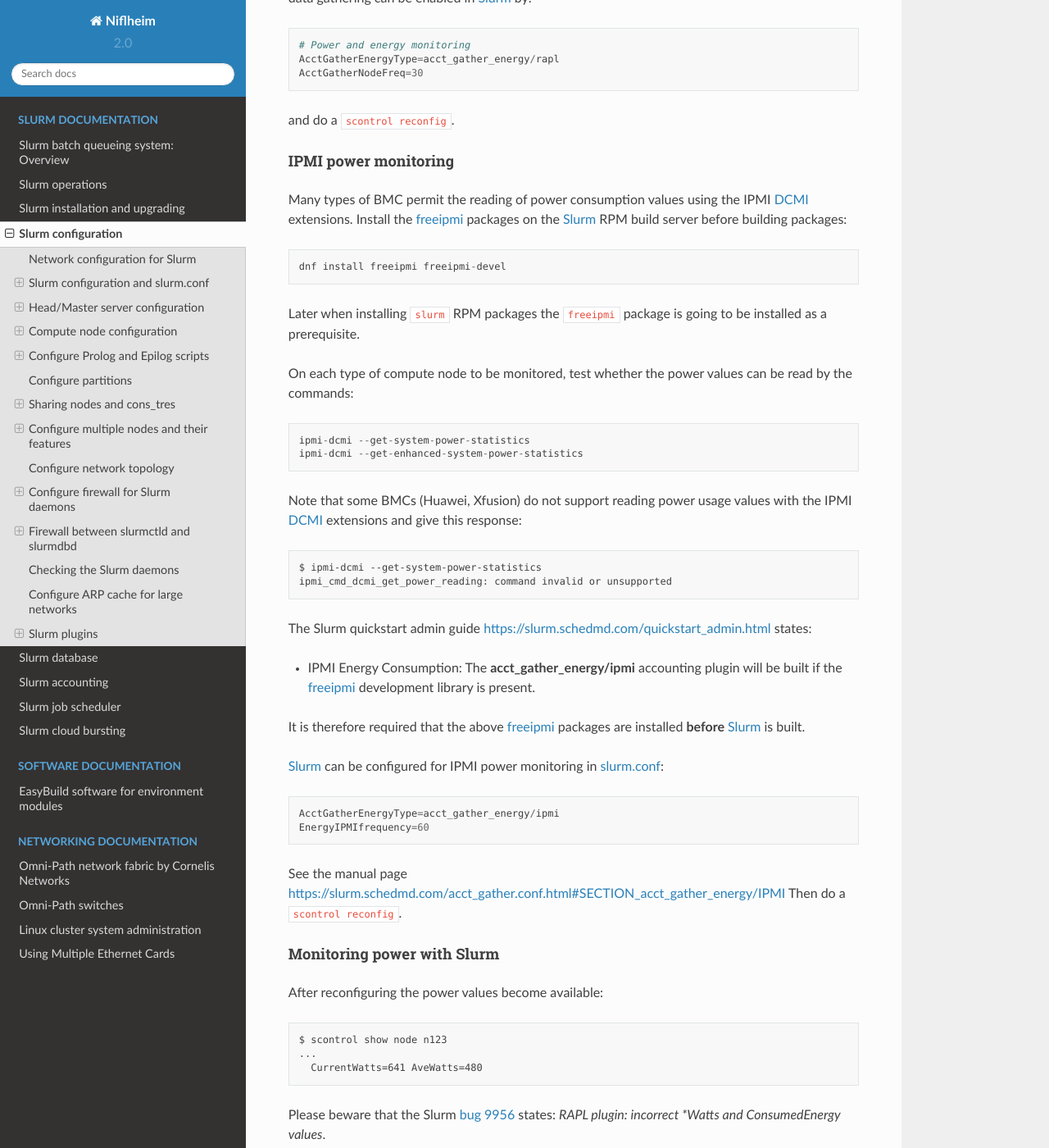
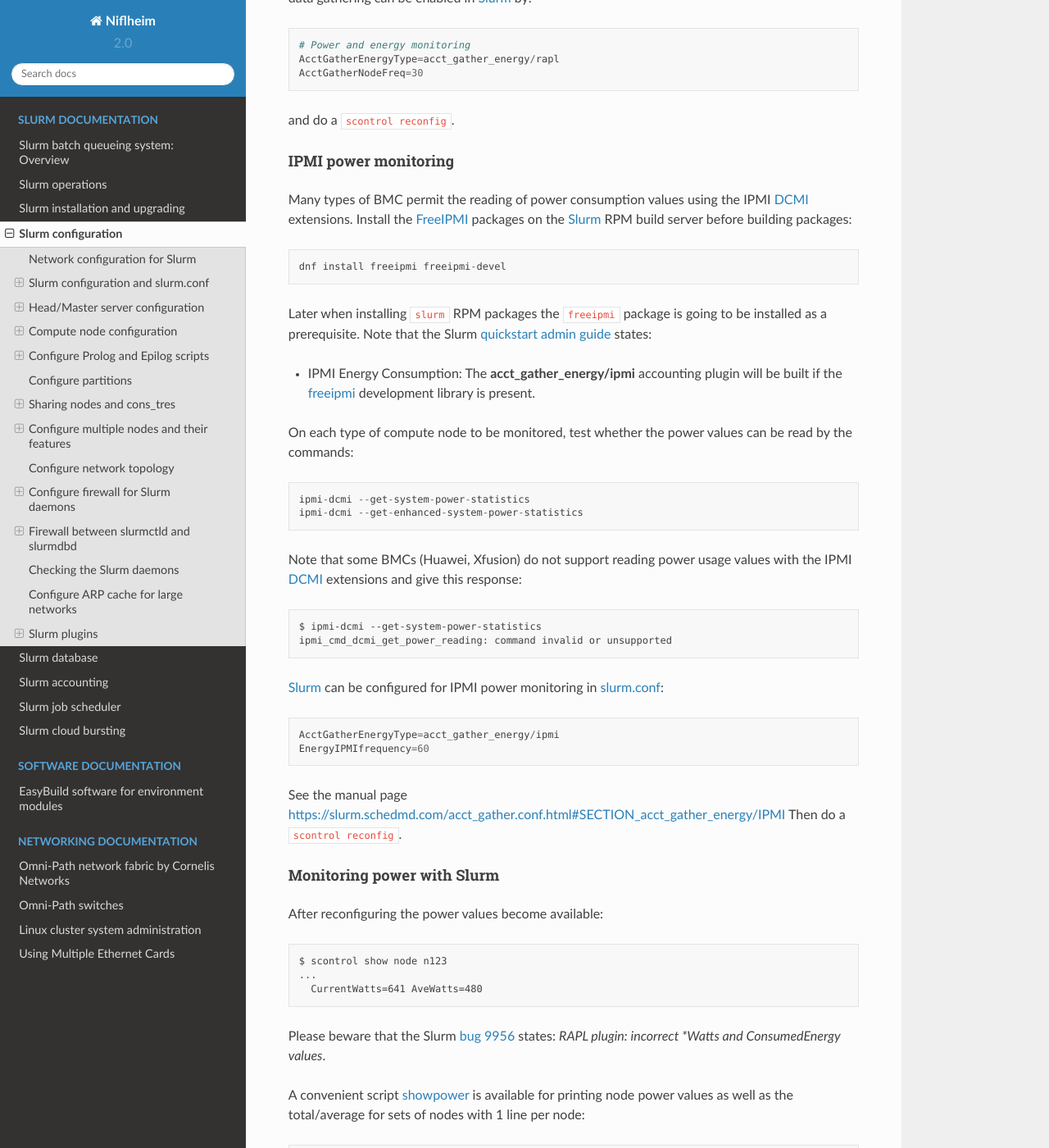
Before and after one commit to OleHolmNielsen/Niflheim_system, a Sphinx documentation site: the page built from docs/Slurm_configuration.rst, in a window 1280 px wide and 1400 px high, scrolled down 17141 px. Shown: the whole window at 82% size. Built offline with Sphinx 7.4.7 and the Read the Docs theme 2.0.0, drawn with Linux system fonts in a browser that asks for light colours.

Commit message:
Minor edit

```diff
--- a/docs/Slurm_configuration.rst
+++ b/docs/Slurm_configuration.rst
@@ -692,11 +692,14 @@
 ..........................
 
 Many types of BMC permit the reading of power consumption values using the IPMI DCMI_ extensions.
-Install the freeipmi_ packages on the Slurm_ RPM build server before building packages::
+Install the FreeIPMI_ packages on the Slurm_ RPM build server before building packages::
 
   dnf install freeipmi freeipmi-devel
 
 Later when installing ``slurm`` RPM packages the ``freeipmi`` package is going to be installed as a prerequisite.
+Note that the Slurm `quickstart admin guide <https://slurm.schedmd.com/quickstart_admin.html>`_ states:
+
+* IPMI Energy Consumption: The **acct_gather_energy/ipmi** accounting plugin will be built if the freeipmi_ development library is present.
 
 On each type of compute node to be monitored, test whether the power values can be read by the commands::
 
@@ -708,12 +711,6 @@
   $ ipmi-dcmi --get-system-power-statistics
   ipmi_cmd_dcmi_get_power_reading: command invalid or unsupported
 
-The Slurm quickstart admin guide https://slurm.schedmd.com/quickstart_admin.html states:
-
-* IPMI Energy Consumption: The **acct_gather_energy/ipmi** accounting plugin will be built if the freeipmi_ development library is present.
-
-It is therefore required that the above freeipmi_ packages are installed **before** Slurm_ is built.
-
 Slurm_ can be configured for IPMI power monitoring in slurm.conf_::
 
   AcctGatherEnergyType=acct_gather_energy/ipmi
@@ -723,7 +720,7 @@
 Then do a ``scontrol reconfig``.
 
 .. _DCMI: https://www.gnu.org/software/freeipmi/manpages/man8/ipmi-dcmi.8.html
-.. _freeipmi: https://www.gnu.org/software/freeipmi/
+.. _FreeIPMI: https://www.gnu.org/software/freeipmi/
 
 Monitoring power with Slurm
 ...............................
```
